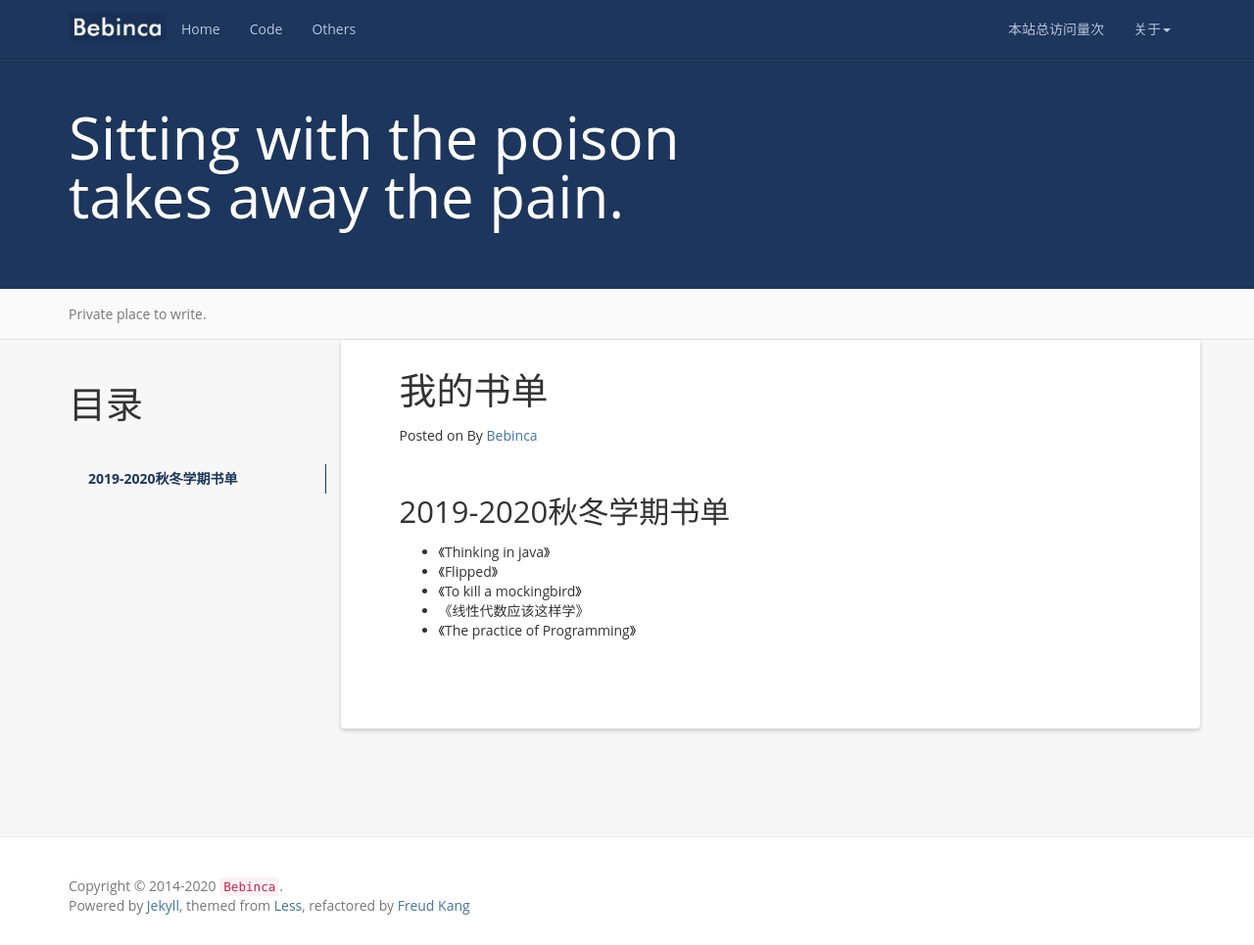
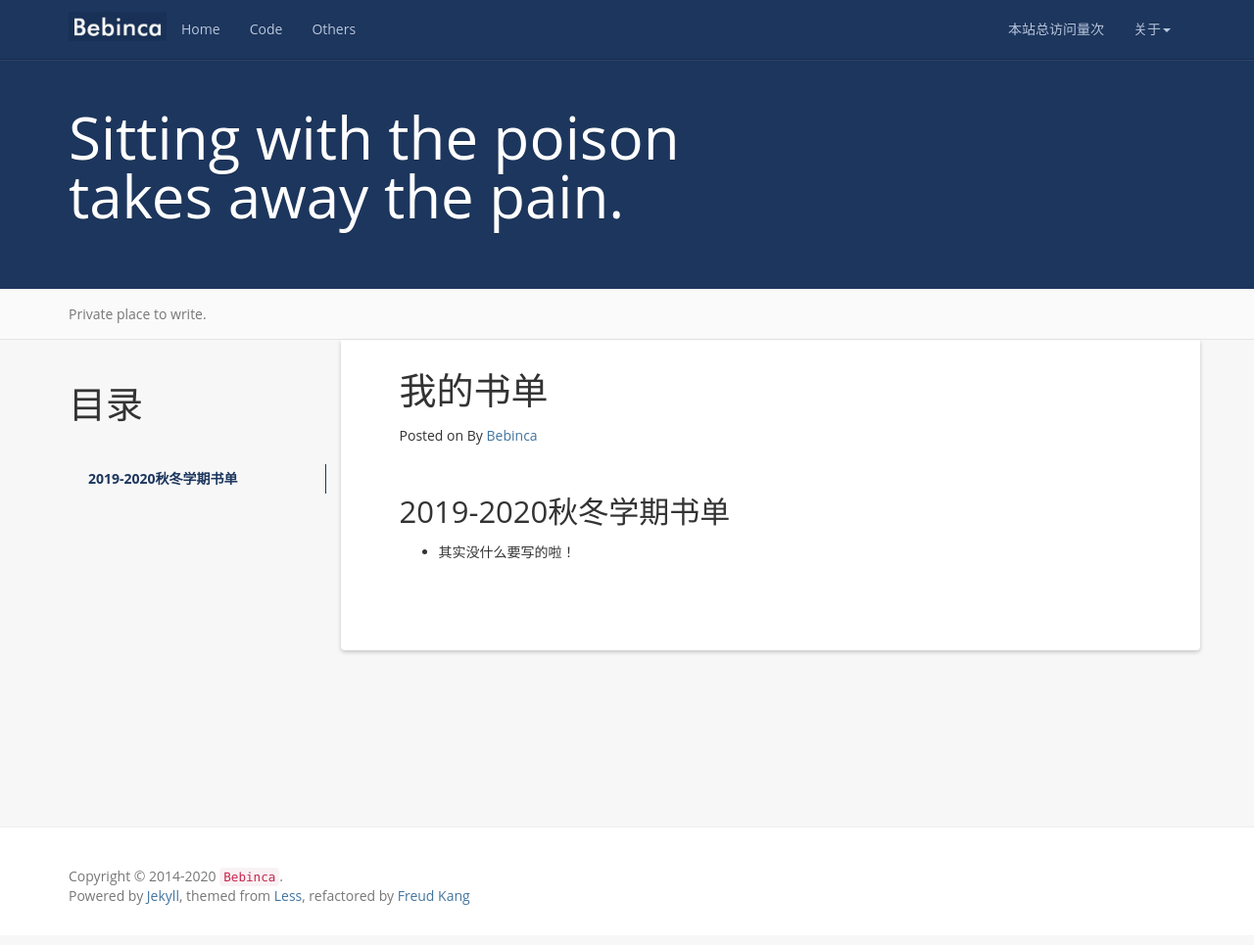
Before and after one commit to bebinca/bebinca.github.io, a Jekyll site: the page built from books.md, in a window 1280 px wide and 965 px high. Shown: the whole window at 98% size. Built offline with Jekyll 4.4.1, drawn with Linux system fonts in a browser that asks for light colours; nearby versions of some CDN libraries; a script that is not in the unit is left out; comment, search, counter and statistics services are not loaded.

Commit message:
Update books.md

```diff
--- a/books.md
+++ b/books.md
@@ -11,8 +11,4 @@ permalink: /books/
 2019-2020秋冬学期书单
 -----------------------------------------------------------------
 
-+ 《Thinking in java》
-+ 《Flipped》
-+ 《To kill a mockingbird》
-+ 《线性代数应该这样学》
-+ 《The practice of Programming》
++ 其实没什么要写的啦！
```
